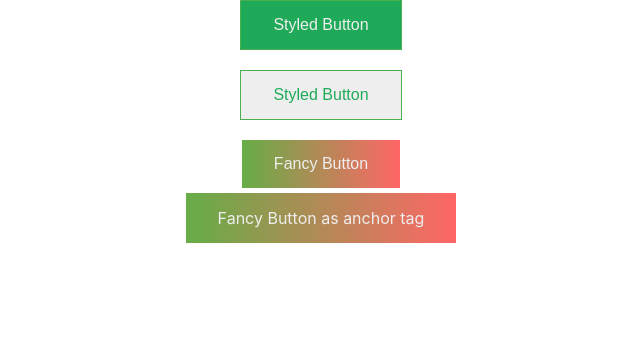
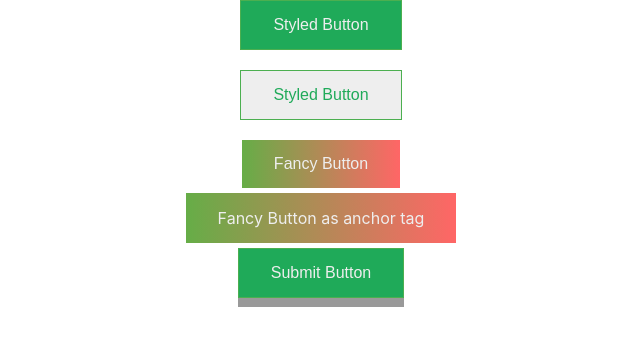
Before and after one commit to RiteshSingh9/styled-components, a React (Create React App) app: page / in a window 1280 px wide. Shown: the top 346 px of the page, without its empty margins (319-959 px from the left). Built offline with nearby package versions, Linux system fonts and the light colour scheme.

Commit message:
Passed props and attributes

```diff
--- a/src/App.js
+++ b/src/App.js
@@ -1,6 +1,6 @@
 // import logo from './logo.svg';
 import './App.css';
-import StyledButton, { FancyButton } from './components/Buttons/Button';
+import StyledButton, { FancyButton, SubmitButton } from './components/Buttons/Button';;
 
 
 function App() {
@@ -21,6 +21,11 @@
 			</div>
 			{/* polymorphic props */}
 			<FancyButton as='a'> Fancy Button as anchor tag</FancyButton>
+
+			<div>
+				<br />
+			</div>
+			<SubmitButton>Submit Button</SubmitButton>
 		</div>
 	);
 }
--- a/src/components/Buttons/Button.js
+++ b/src/components/Buttons/Button.js
@@ -1,7 +1,8 @@
 import {
 	StyledButton,
-	FancyButton
+	FancyButton,
+	SubmitButton
 } from "./Button.styles";
 
-export { FancyButton };
+export { FancyButton, SubmitButton };
 export default StyledButton;
--- a/src/components/Buttons/Button.styles.js
+++ b/src/components/Buttons/Button.styles.js
@@ -24,3 +24,16 @@
     background-image: linear-gradient(to right, #66AD47 0%, #FF6666 100%);
     border: none;
 `;
+
+// you can also pass a function to .attrs();
+export const SubmitButton = styled(StyledButton).attrs({
+    type: 'submit',
+})`
+    box-shadow: 0 9px #999;
+
+    &:hover {
+        background-color: ${(props) => props.variant !== 'outline' ? '#fff' : '#4caf50'};
+        box-shadow: 0 5px #666;
+        transform: translateY(4px);
+    }
+`;
```
